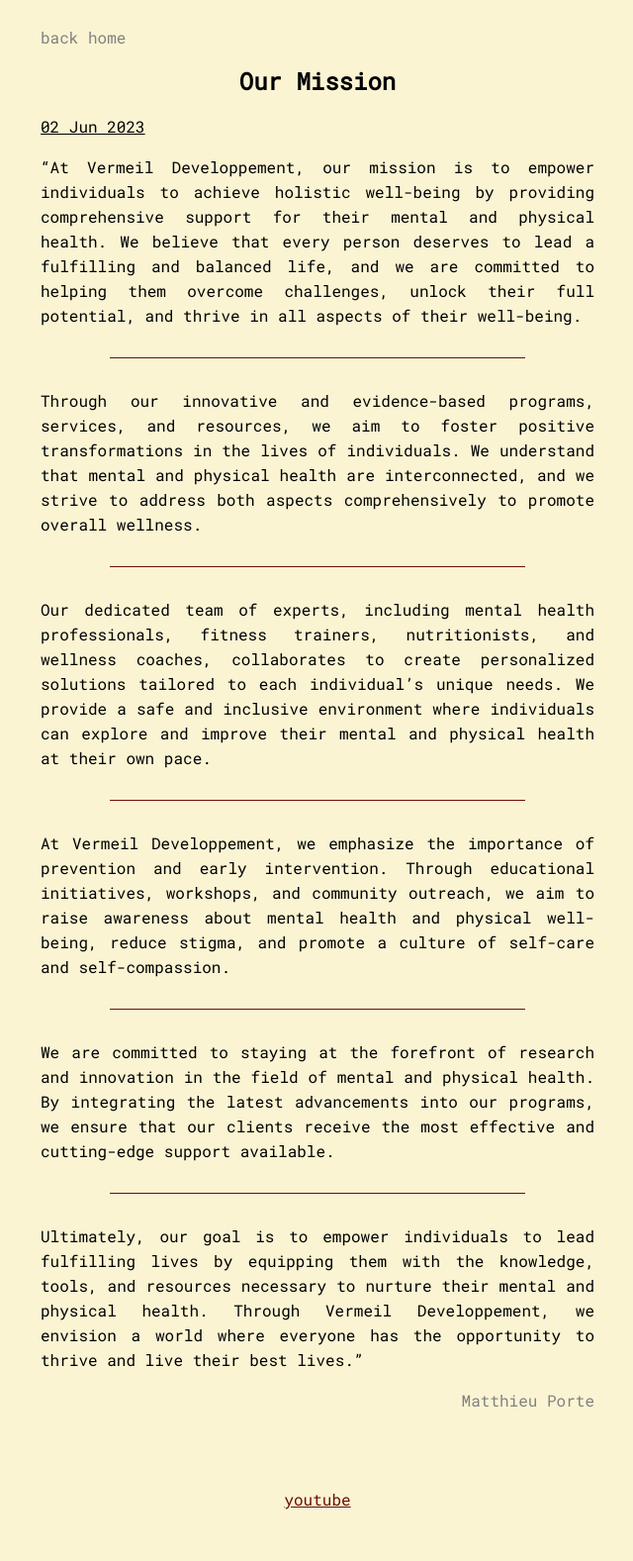
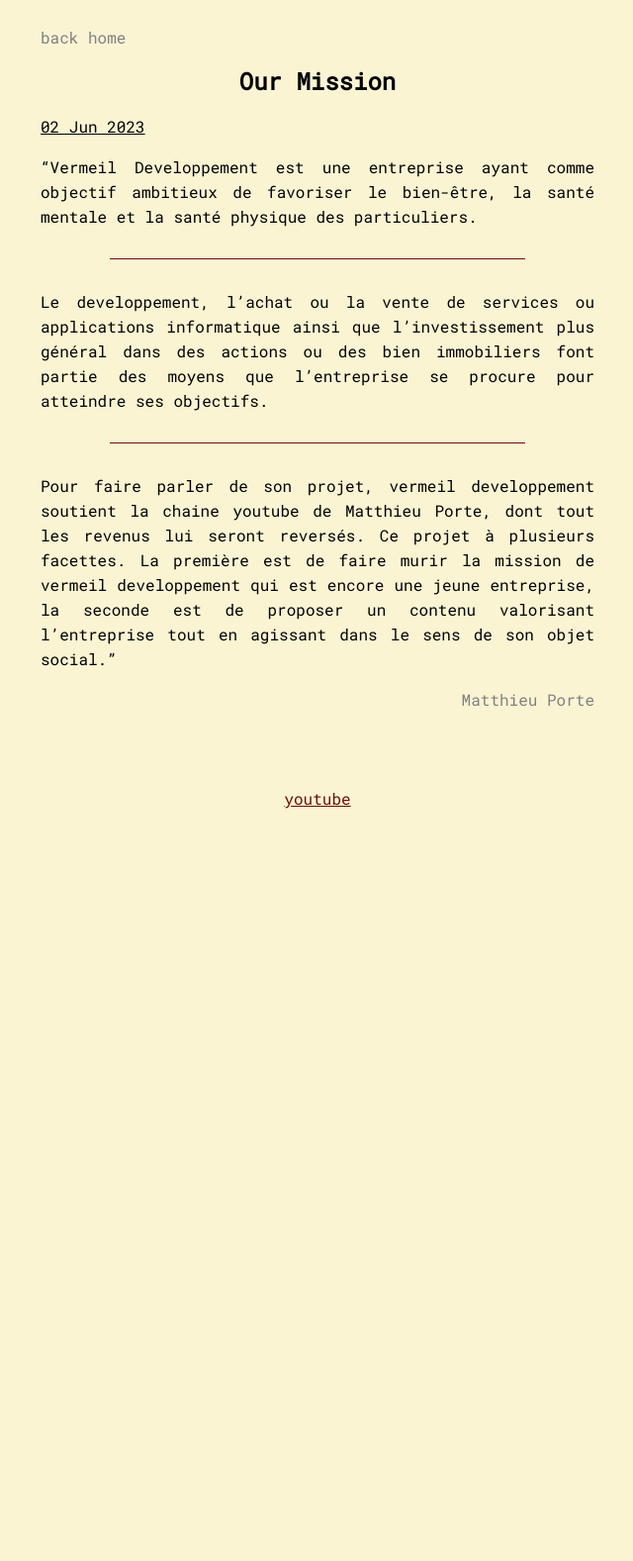
Before and after one commit to matthieuporte/vermeilweb, a Jekyll site: the page built from _posts/2023-06-02-our-mission.md, in a window 1280 px wide. Shown: the whole page at 99% size, without its empty margins (319-959 px from the left). Built offline with Jekyll 4.4.1, drawn with Linux system fonts in a browser that asks for light colours; after the commit the page ends 900 px from its top, so only the background shows below that.

Commit message:
rewrote the mission

```diff
--- a/_posts/2023-06-02-our-mission.md
+++ b/_posts/2023-06-02-our-mission.md
@@ -3,24 +3,12 @@
 featured: true
 ---
 
-"At Vermeil Developpement, our mission is to empower individuals to achieve holistic well-being by providing comprehensive support for their mental and physical health. We believe that every person deserves to lead a fulfilling and balanced life, and we are committed to helping them overcome challenges, unlock their full potential, and thrive in all aspects of their well-being.
+"Vermeil Developpement est une entreprise ayant comme objectif ambitieux de favoriser le bien-être, la santé mentale et la santé physique des particuliers.
 
 ---
 
-Through our innovative and evidence-based programs, services, and resources, we aim to foster positive transformations in the lives of individuals. We understand that mental and physical health are interconnected, and we strive to address both aspects comprehensively to promote overall wellness.
+Le developpement, l'achat ou la vente de services ou applications informatique ainsi que l'investissement plus général dans des actions ou des bien immobiliers font partie des moyens que l'entreprise se procure pour atteindre ses objectifs.
 
 ---
 
-Our dedicated team of experts, including mental health professionals, fitness trainers, nutritionists, and wellness coaches, collaborates to create personalized solutions tailored to each individual's unique needs. We provide a safe and inclusive environment where individuals can explore and improve their mental and physical health at their own pace.
-
----
-
-At Vermeil Developpement, we emphasize the importance of prevention and early intervention. Through educational initiatives, workshops, and community outreach, we aim to raise awareness about mental health and physical well-being, reduce stigma, and promote a culture of self-care and self-compassion.
-
----
-
-We are committed to staying at the forefront of research and innovation in the field of mental and physical health. By integrating the latest advancements into our programs, we ensure that our clients receive the most effective and cutting-edge support available.
-
----
-
-Ultimately, our goal is to empower individuals to lead fulfilling lives by equipping them with the knowledge, tools, and resources necessary to nurture their mental and physical health. Through Vermeil Developpement, we envision a world where everyone has the opportunity to thrive and live their best lives."
+Pour faire parler de son projet, vermeil developpement soutient la chaine youtube de Matthieu Porte, dont tout les revenus lui seront reversés. Ce projet à plusieurs facettes. La première est de faire murir la mission de vermeil developpement qui est encore une jeune entreprise, la seconde est de proposer un contenu valorisant l'entreprise tout en agissant dans le sens de son objet social."
```
